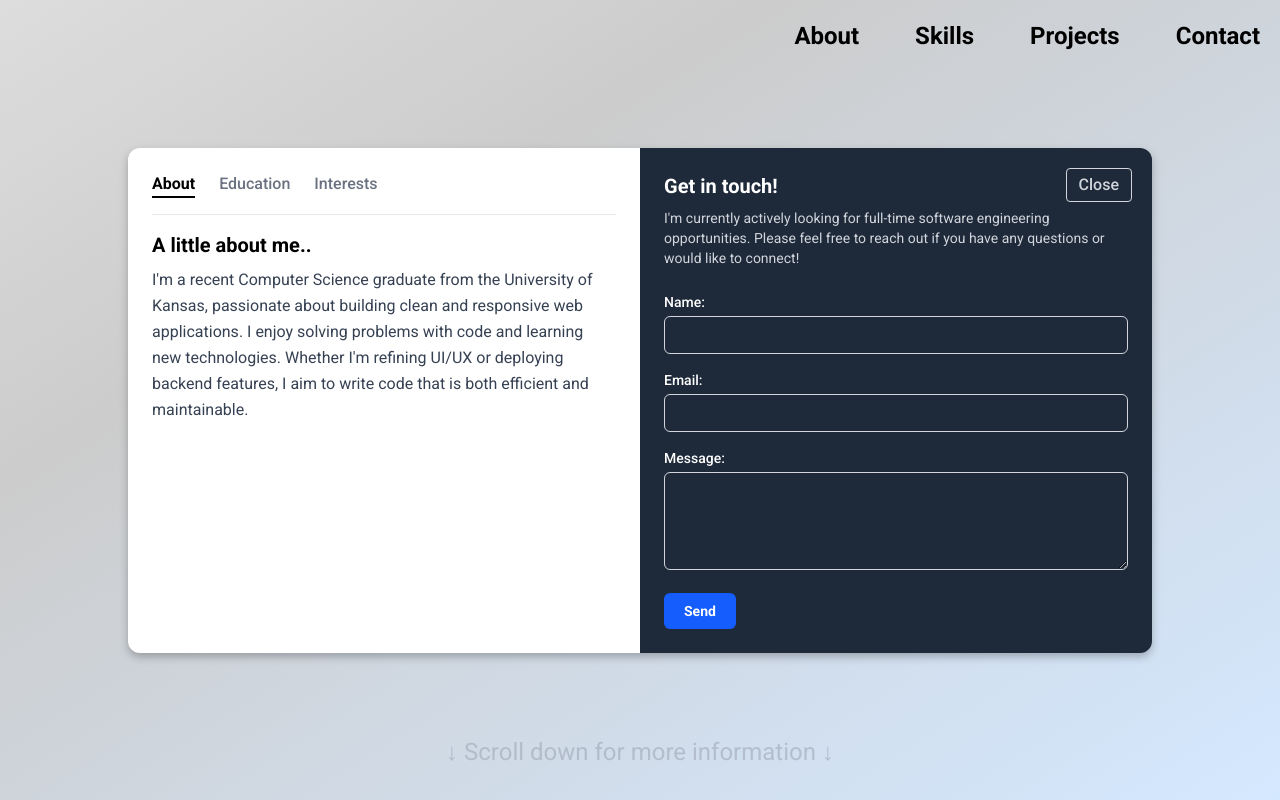
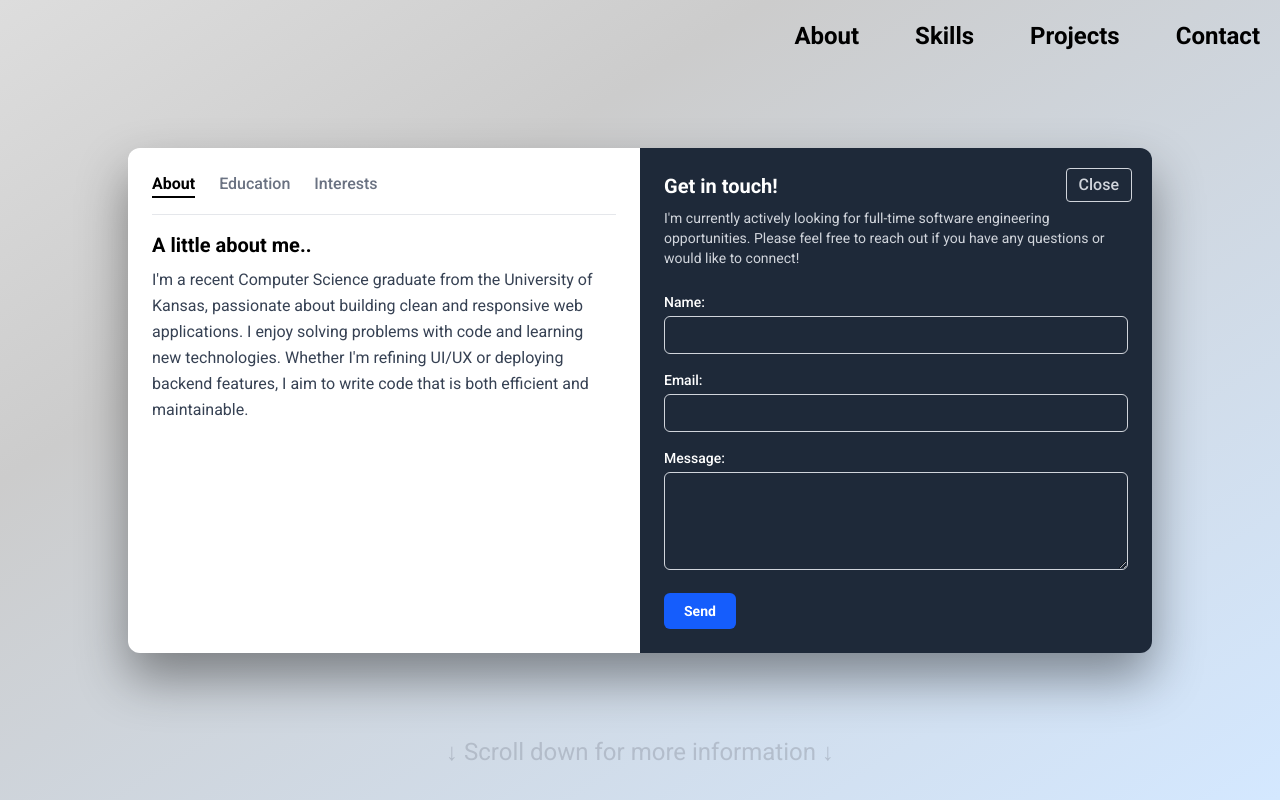
Before and after one commit to NguyenHChinh/nguyenhchinh.github.io, a React (Vite) app: page / in a window 1280 px wide. Both pictures are taken after a click on the button "About". Shown: the top 800 px of the page. Built offline with nearby package versions, Linux system fonts and the light colour scheme.

Commit message:
style: update modal shadow effect for improved visual depth

```diff
--- a/src/App.jsx
+++ b/src/App.jsx
@@ -117,7 +117,7 @@ function App() {
       {isModalOpen && (
         <div className="absolute inset-0 z-50 px-8 flex items-center justify-center">
           <div
-            className="relative w-full max-w-5xl flex min-h-[400px] drop-shadow-lg/25"
+            className="relative w-full max-w-5xl flex min-h-[400px] drop-shadow-2xl/40"
             onClick={(e) => e.stopPropagation()}>
             {/* Left side */}
             <div className="w-1/2 slide-in-left">
```
